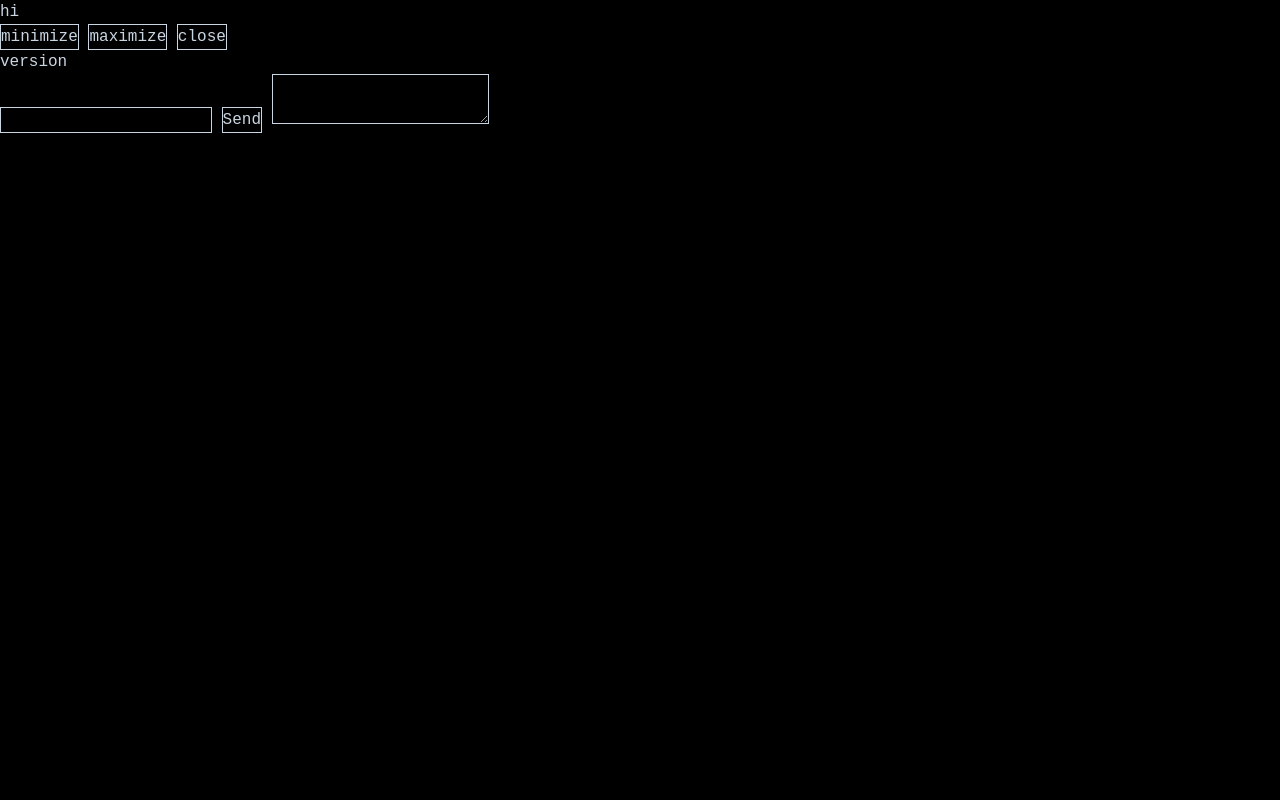
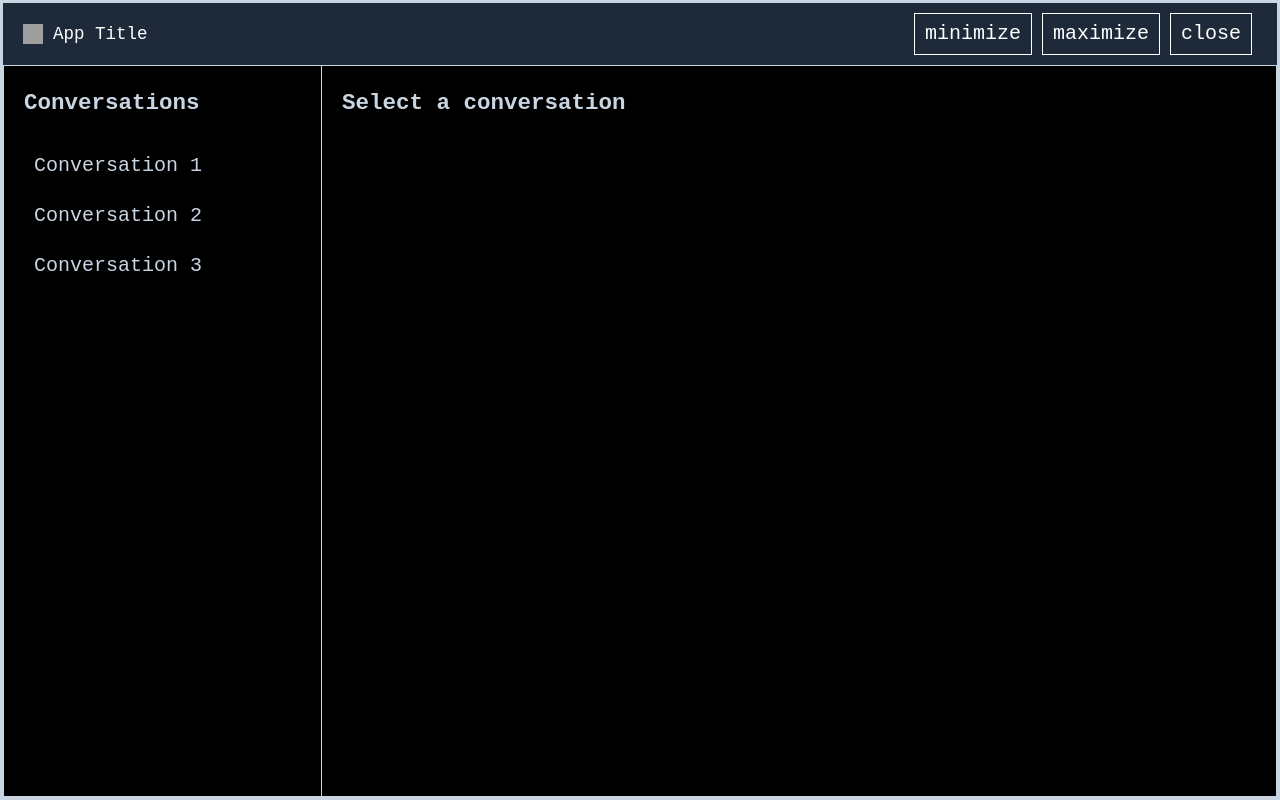
Before and after one commit to BenjinYap/beangentic_ai, a Svelte app: page / in a window 1280 px wide. Built offline with nearby package versions, Linux system fonts and the light colour scheme; grey boxes are pictures that could not be loaded.

Commit message:
functional convo window, no context

```diff
--- a/main.js
+++ b/main.js
@@ -13,13 +13,6 @@ const env = JSON.parse(fs.readFileSync(path.join(__dirname, 'env'), {encoding: '
 const openai = new OpenAI({
   apiKey: env.openai_api_key,
 });
-
-// const response = await openai.responses.create({
-//     model: "gpt-4.1-nano",
-//     input: "Write a one-sentence bedtime story about a unicorn."
-// });
-//
-// console.log(response);
 
 let win;
 
@@ -51,10 +44,13 @@ ipcMain.on('window:close', () => {
   win.close();
 });
 
-ipcMain.handle('ai.sendPrompt', async (prompt) => {
-  await new Promise((resolve, reject) => {
-    setTimeout(() => {
-      resolve();
-    }, 1000);
+ipcMain.handle('ai.sendPrompt', async (event, args) => {
+  // console.log(prompt, typeof prompt);
+  const response = await openai.responses.create({
+    model: "gpt-4.1-nano",
+    input: args.prompt,
   });
+  return {
+    output_text: response.output_text,
+  };
 });
--- a/preload.js
+++ b/preload.js
@@ -9,5 +9,5 @@ contextBridge.exposeInMainWorld('electron', {
 
   },
 
-  sendPrompt: (prompt) => ipcRenderer.invoke('ai.sendPrompt', prompt),
+  sendPrompt: (args) => ipcRenderer.invoke('ai.sendPrompt', args),
 })
--- a/src/App.svelte
+++ b/src/App.svelte
@@ -1,26 +1,60 @@
 <script>
+  let conversations = $state([
+    { id: 1, title: "Conversation 1" },
+    { id: 2, title: "Conversation 2" },
+    { id: 3, title: "Conversation 3" },
+  ]);
+  let currentConversation = $state('');
   let prompt = $state('');
-  let awd = $state('');
+  let response = $state('');
 
   async function sendPrompt() {
-    await window.electron.sendPrompt(prompt);
-    awd = 'hehehe';
+    const result = await window.electron.sendPrompt({prompt: prompt});
+    response = result.output_text || 'No response';
+  }
+
+  function selectConversation(conversation) {
+    currentConversation = conversation.title;
+    prompt = '';
+    response = '';
   }
 </script>
 
-<h1>hi</h1>
-<button class="border" onclick={() => window.electron.minimizeWindow()}>
-  minimize
-</button>
-<button class="border" onclick={() => window.electron.maximizeWindow()}>
-  maximize
-</button>
-<button class="border" onclick={() => window.electron.closeWindow()}>
-  close
-</button>
+<div class="flex h-full">
+  <!-- Conversation List -->
+  <div class="w-1/4 border-r p-4">
+    <h2 class="text-lg font-bold mb-4">Conversations</h2>
+    <ul>
+      {#each conversations as conversation}
+        <li
+          class="cursor-pointer p-2 hover:bg-gray-200"
+          onclick={() => selectConversation(conversation)}
+        >
+          {conversation.title}
+        </li>
+      {/each}
+    </ul>
+  </div>
 
-<p>version</p>
-
-<input class="border" type="text" bind:value={prompt} />
-<button class="border" onclick={sendPrompt}>Send</button>
-<textarea class="border" bind:value={awd} />
+  <!-- Current Conversation -->
+  <div class="w-3/4 p-4">
+    <h2 class="text-lg font-bold mb-4">{currentConversation || 'Select a conversation'}</h2>
+    {#if currentConversation}
+      <div class="mb-4">
+        <textarea
+          class="border w-full p-2 mb-2"
+          rows="4"
+          bind:value={prompt}
+          placeholder="Type your message..."
+        ></textarea>
+        <button class="border px-4 py-2 bg-blue-500 text-white" onclick={sendPrompt}>
+          Send
+        </button>
+      </div>
+      <div class="border p-2">
+        <h3 class="font-bold mb-2">Response:</h3>
+        <p>{response}</p>
+      </div>
+    {/if}
+  </div>
+</div>
--- /dev/null
+++ b/src/Window.svelte
@@ -0,0 +1,45 @@
+<script>
+  import App from "./App.svelte";
+
+  const windowDecorator = true;
+</script>
+
+<div class="grid h-screen" style="grid-template-rows: auto 1fr auto; grid-template-columns: auto 1fr auto;">
+  <!-- Top Row -->
+  <div class="border resize-handle"></div>
+  <div class="border resize-handle"></div>
+  <div class="border resize-handle"></div>
+
+  <!-- Middle Row -->
+  <div class="border resize-handle"></div>
+  <div class="border flex flex-col">
+    <!-- Title Bar -->
+    <div class="flex items-center justify-between bg-gray-800 text-white px-4 py-2">
+      <div class="flex items-center">
+        <img src="/path/to/icon.png" alt="App Icon" class="w-4 h-4 mr-2" />
+        <span class="text-sm">App Title</span>
+      </div>
+      <div class="flex">
+        <button class="border px-2 py-1 mx-1" onclick={() => window.electron.minimizeWindow()}>
+          minimize
+        </button>
+        <button class="border px-2 py-1 mx-1" onclick={() => window.electron.maximizeWindow()}>
+          maximize
+        </button>
+        <button class="border px-2 py-1 mx-1" onclick={() => window.electron.closeWindow()}>
+          close
+        </button>
+      </div>
+    </div>
+    <!-- App Content -->
+    <div class="flex-grow border">
+      <App />
+    </div>
+  </div>
+  <div class="border resize-handle"></div>
+
+  <!-- Bottom Row -->
+  <div class="border resize-handle"></div>
+  <div class="border resize-handle"></div>
+  <div class="border resize-handle"></div>
+</div>
--- a/src/app.css
+++ b/src/app.css
@@ -4,7 +4,7 @@
 @layer base {
   html {
     @apply bg-black h-full text-slate-300;
-    font-size: 16px;
+    font-size: 20px;
     font-family: 'courier prime', monospace;
   }
 
--- a/src/main.js
+++ b/src/main.js
@@ -1,8 +1,8 @@
 import { mount } from 'svelte'
 import './app.css'
-import App from './App.svelte'
+import Window from "./Window.svelte";
 
-const app = mount(App, {
+const app = mount(Window, {
   target: document.getElementById('app'),
 })
 
```
